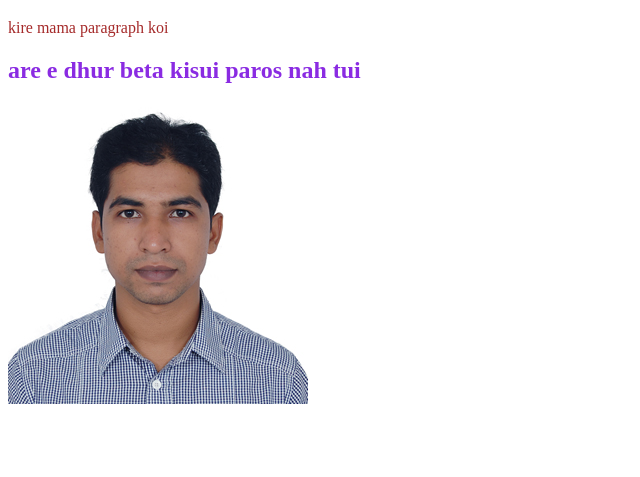
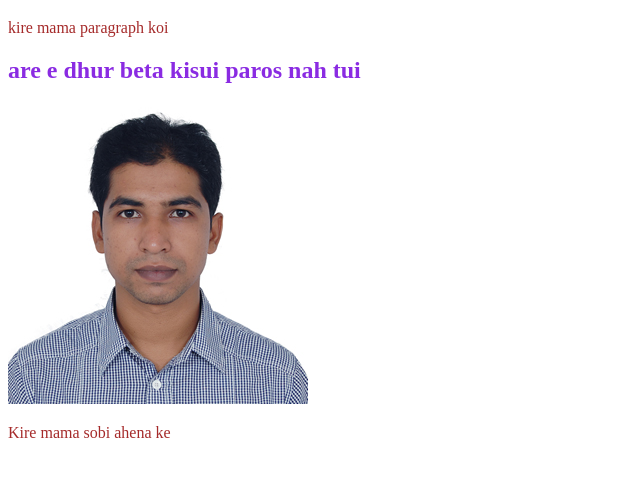
Before and after one commit to Sayeed1037/my-second-repo, a plain HTML site: page index.html in a window 1280 px wide. Shown: the part 61-538 px from the top of the page, without its empty margins (0-640 px from the left). Drawn offline with Linux system fonts and the light colour scheme.

Commit message:
Pera added

```diff
--- a/index.html
+++ b/index.html
@@ -12,5 +12,6 @@
     <p>kire mama paragraph koi</p>
     <h2>are e dhur beta kisui paros nah tui</h2>
     <img src="photo.jpg" alt="Sayeed picture">
+    <p>Kire mama sobi ahena ke</p>
 </body>
 </html>
```
